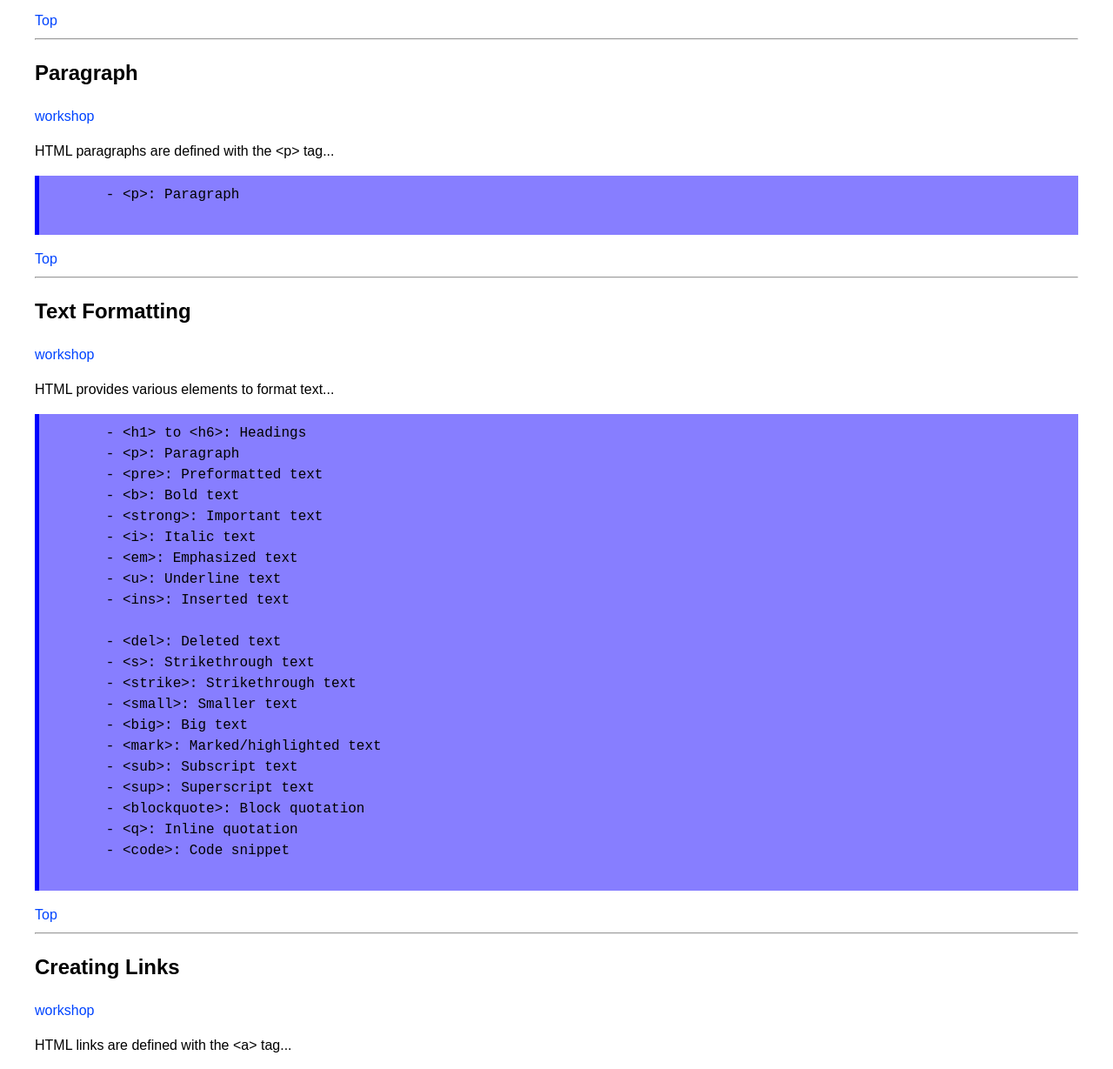
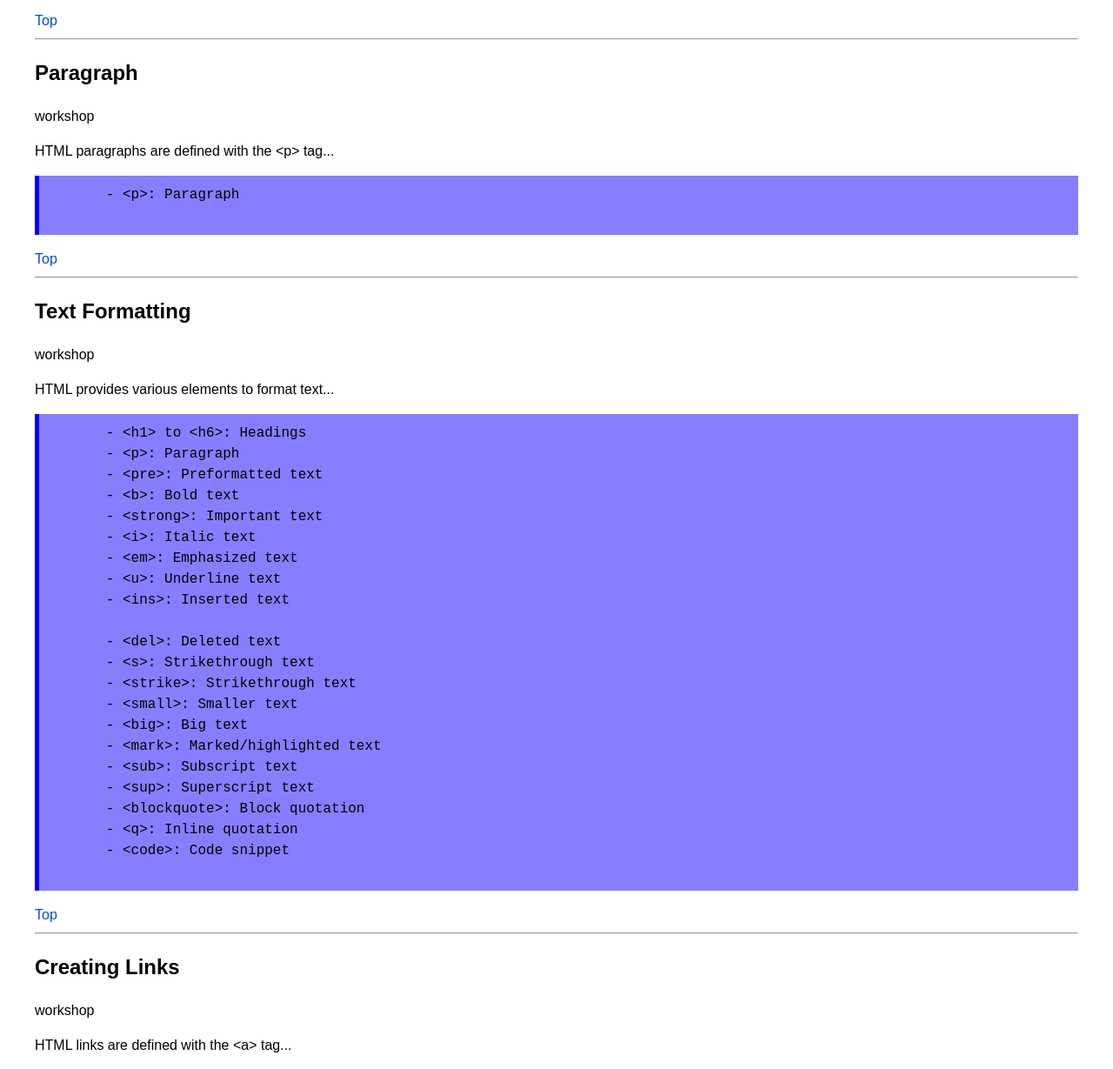
Before and after one commit to Naphaz/Webw2, a plain HTML site: page index.html in a window 1280 px wide. Shown: the part 1800-3029 px from the top of the page at 87% size. Drawn offline with Linux system fonts and the light colour scheme.

Commit message:
Add files via upload
up up

```diff
--- a/index.html
+++ b/index.html
@@ -108,7 +108,7 @@
       <a href="index.html">Top</a>
       <hr>
       <h2 id="Heading">Heading</h2>
-      <p><a href="W03_heading.html">workshop</a></p>
+      <p><a href="W02_heading.html">workshop</a></p>
       <p>HTML headings are defined with the &lt;h1&gt; to &lt;h6&gt; tags...</p>
       <pre>
         - &lt;h1&gt;: Heading 1
@@ -121,7 +121,7 @@
       <a href="index.html">Top</a>
       <hr>
       <h2 id="Paragraph">Paragraph</h2>
-      <a href="W04_01_Paragrgraph.html">workshop</a>
+      <p>workshop</p>
       <p>HTML paragraphs are defined with the &lt;p&gt; tag...</p>
       <pre>
         - &lt;p&gt;: Paragraph
@@ -129,7 +129,7 @@
       <a href="index.html">Top</a>
       <hr>
       <h2 id="Formatting">Text Formatting</h2>
-      <a href="W04_02_Formatting.html">workshop</a>
+      <p>workshop</p>
       <p>HTML provides various elements to format text...</p>
       <pre>
         - &lt;h1&gt; to &lt;h6&gt;: Headings
@@ -157,7 +157,7 @@
        <a href="index.html">Top</a>
       <hr>
       <h2 id="Links">Creating Links</h2>
-      <a href="W04_03_links.html">workshop</a>
+      <p>workshop</p>
       <p>HTML links are defined with the &lt;a&gt; tag...</p>
       <pre>
         - &lt;a href="url" target=""&gt;Link text&lt;/a&gt;
@@ -184,7 +184,7 @@
       <a href="index.html">Top</a>
       <hr>
       <h2 id="Lists">Lists (Ordered and Unordered)</h2>
-      <p>workshop</p>
+      <a href="W04_list.html">workshop</a>
       <p>HTML lists are defined with the &lt;ul&gt;, &lt;ol&gt;, and &lt;li&gt; tags...</p>
       <pre>
         - &lt;ul&gt;: Unordered list
```
